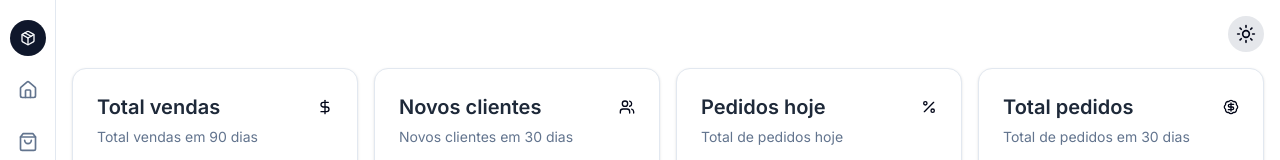
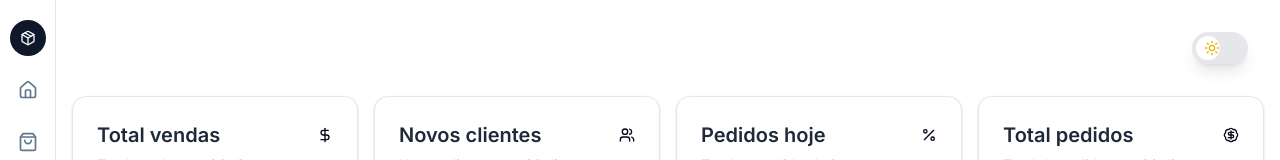
Before and after one commit to SamuelRicardos/projeto-dashboard, a Next.js app: page /dashboard in a window 1280 px wide. Shown: the top 160 px of the page. Built offline with nearby package versions, Linux system fonts and the light colour scheme; no server answers; sample sign-in values are in the browser's storage.

Commit message:
adicao de botao bonito de tema

```diff
--- a/src/components/tema/index.tsx
+++ b/src/components/tema/index.tsx
@@ -25,9 +25,29 @@ export default function ThemeToggle() {
   return (
     <button
       onClick={handleToggle}
-      className="p-2 rounded-full bg-gray-200 dark:bg-gray-800 transition"
+      className="relative w-14 h-8 rounded-full bg-gray-200 dark:bg-gray-800 transition-colors m-4 shadow-lg"
     >
-      {theme === "light" ? <Sun className="w-5 h-5" /> : <Moon className="w-5 h-5" />}
+      {/* A div que move a parte interna (círculo) */}
+      <div
+        className={`absolute top-1 left-1 w-6 h-6 bg-white rounded-full transition-transform duration-300 ${
+          theme === "dark" ? "transform translate-x-6" : ""
+        }`}
+      />
+
+      {/* A div que contém o ícone (sol ou lua) */}
+      <div className="relative w-full h-full flex items-center justify-between px-1 transition-all">
+        {/* Ícone do sol à esquerda quando tema claro */}
+        {theme === "light" ? (
+          <div className="flex justify-start w-full p-2 cursor-pointer">
+            <Sun className="w-4 h-4 text-yellow-500 transition-all" />
+          </div>
+        ) : (
+          // Ícone da lua à direita quando tema escuro
+          <div className="flex justify-end w-full p-2 cursor-pointer">
+            <Moon className="w-4 h-4 text-blue-500 transition-all" />
+          </div>
+        )}
+      </div>
     </button>
   );
 }
```
